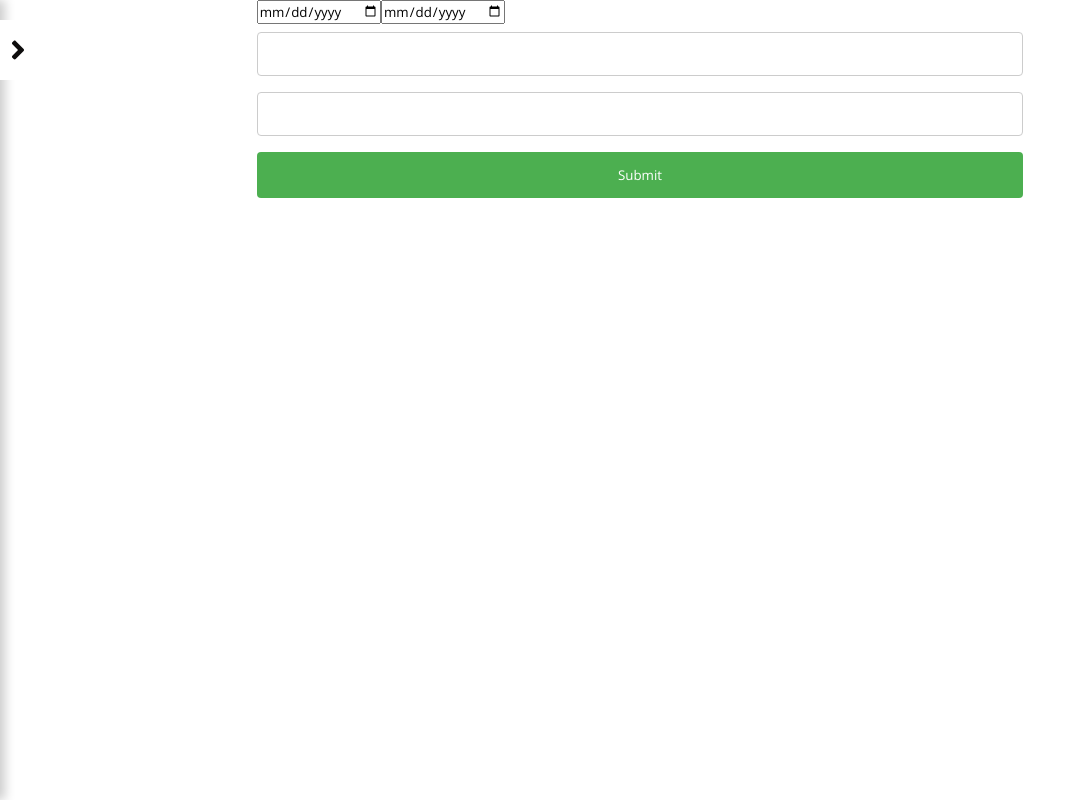
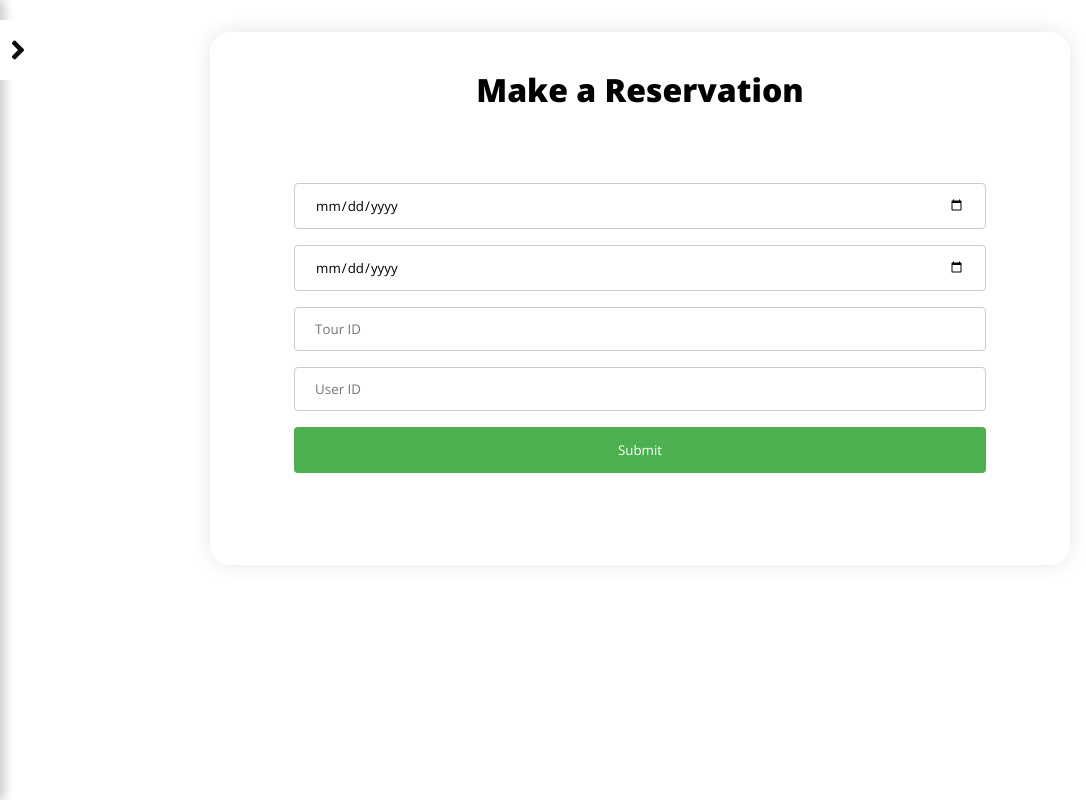
Before and after one commit to Flunavgt/oceans_and_trails_frontend, a React (Vite) app: page /reservation in a window 1280 px wide. Shown: the whole page, without its empty margins (0-1086 px from the left). Built offline with nearby package versions, Linux system fonts and the light colour scheme; no server answers.

Commit message:
Add style to reservation form

```diff
--- a/src/components/Reservation/Reservation.jsx
+++ b/src/components/Reservation/Reservation.jsx
@@ -8,7 +8,7 @@ import postReservation from '../../redux/reservations/reservationsSlice';
 const Reservation = () => {
 const dispatch = useDispatch();
   const reservationShow = useSelector((state) => state.reservations.reservation);
-  console.log(reservationShow);
+
 
   const handleClick = () => {
     window.location.href = "/reservationForm"
--- a/src/components/Reservation/ReservationForm.jsx
+++ b/src/components/Reservation/ReservationForm.jsx
@@ -24,16 +24,43 @@ const ReservationForm = () => {
     console.log(reservationData)
 
     return (
-        <div>
-            <form onSubmit={handleSubmit}>
-                <input type="date" name="startDate" value={reservationData.startDate} onChange={handleChange} />
-                <input type="date" name="endDate" value={reservationData.endDate}  onChange={handleChange} />
-                <input type="text" name="tour_id" value={reservationData.tour_id} onChange={handleChange} />
-                <input type="text" name="user_id" value={reservationData.user_id}  onChange={handleChange} />
-                <input type="submit" value="Submit" />
-            </form>
-        </div>
-    )
+      <div className="wrapper">
+        <form className="container" onSubmit={handleSubmit}>
+          <h1 className="brand-title">Make a Reservation</h1>
+          <div className="form-body">
+            <div className="input-body">
+              <input
+                type="date"
+                name="startDate"
+                value={reservationData.startDate}
+                onChange={handleChange}
+              />
+              <input
+                type="date"
+                name="endDate"
+                value={reservationData.endDate}
+                onChange={handleChange}
+              />
+              <input
+                type="text"
+                name="tour_id"
+                value={reservationData.tour_id}
+                onChange={handleChange}
+                placeholder="Tour ID"
+              />
+              <input
+                type="text"
+                name="user_id"
+                value={reservationData.user_id}
+                onChange={handleChange}
+                placeholder="User ID"
+              />
+              <input type="submit" value="Submit" />
+            </div>
+          </div>
+        </form>
+      </div>
+    );
 }
 
 export default ReservationForm;
--- a/src/styles/signIn.css
+++ b/src/styles/signIn.css
@@ -43,7 +43,7 @@ label {
 
 input[type="password"],
 input[type="email"],
-input[type="text"] {
+input[type="text"], input[type="date"] {
   width: 100%;
   padding: 12px 20px;
   margin: 8px 0;
```
